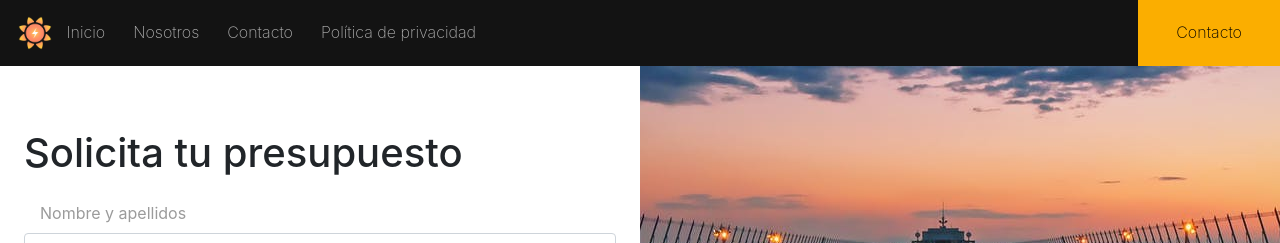
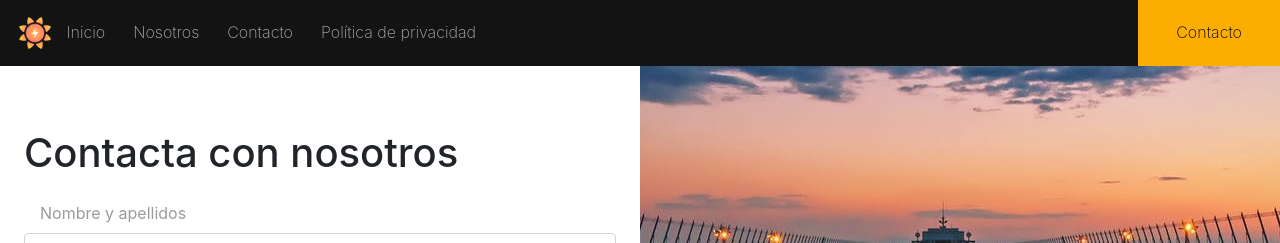
Before and after one commit to Aikideveloper/solar-web-app, a Next.js app: page /contact in a window 1280 px wide. Shown: the top 243 px of the page. Built offline with nearby package versions, Linux system fonts and the light colour scheme.

Commit message:
Update contact.js

```diff
--- a/pages/contact.js
+++ b/pages/contact.js
@@ -7,7 +7,7 @@ const contact = () => {
       <div className="contact-desktop container pt-5 vh-100 d-flex align-items-center">
         <div id="leftHalf" className="d-flex align-items-center justify-content-center ">
           <div className="p-4">
-            <h1 className="pb-3">Solicita tu presupuesto</h1>
+            <h1 className="pb-3">Contacta con nosotros</h1>
             <Form />
           </div>
         </div>
```
